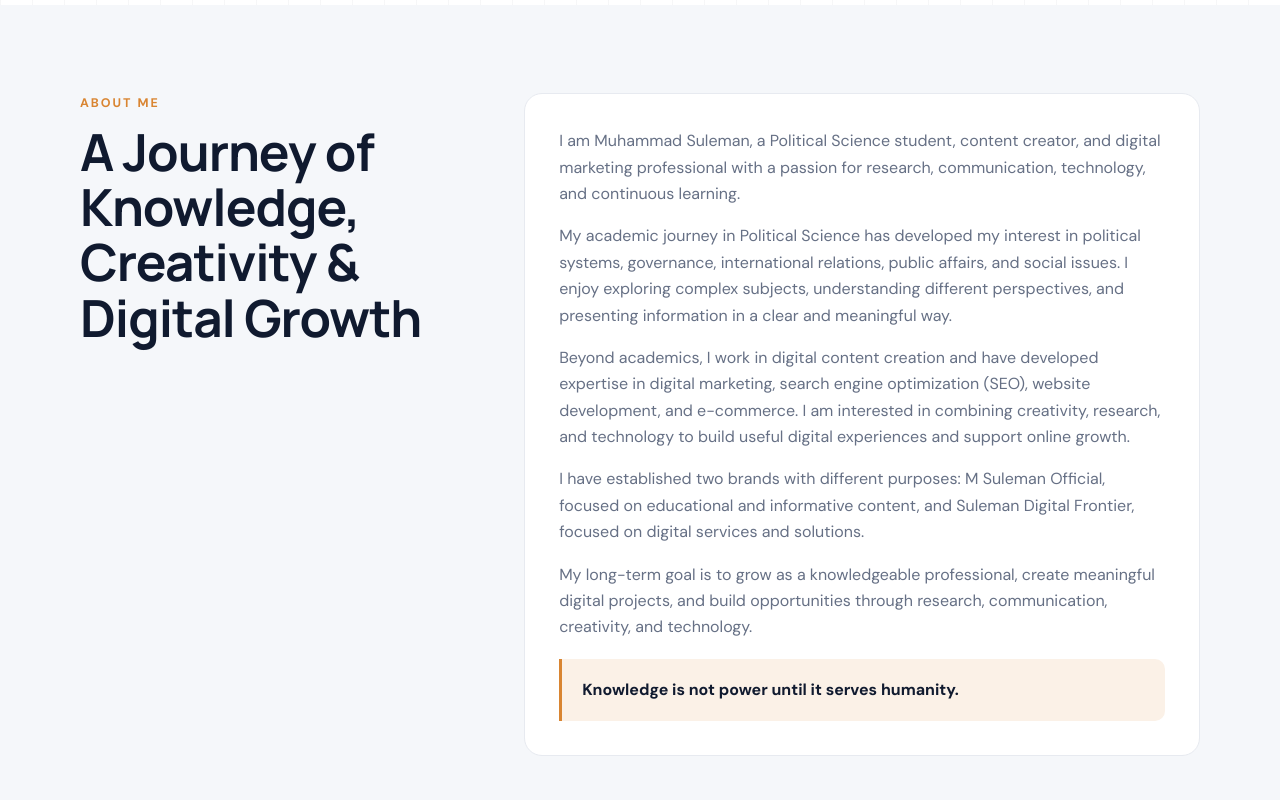
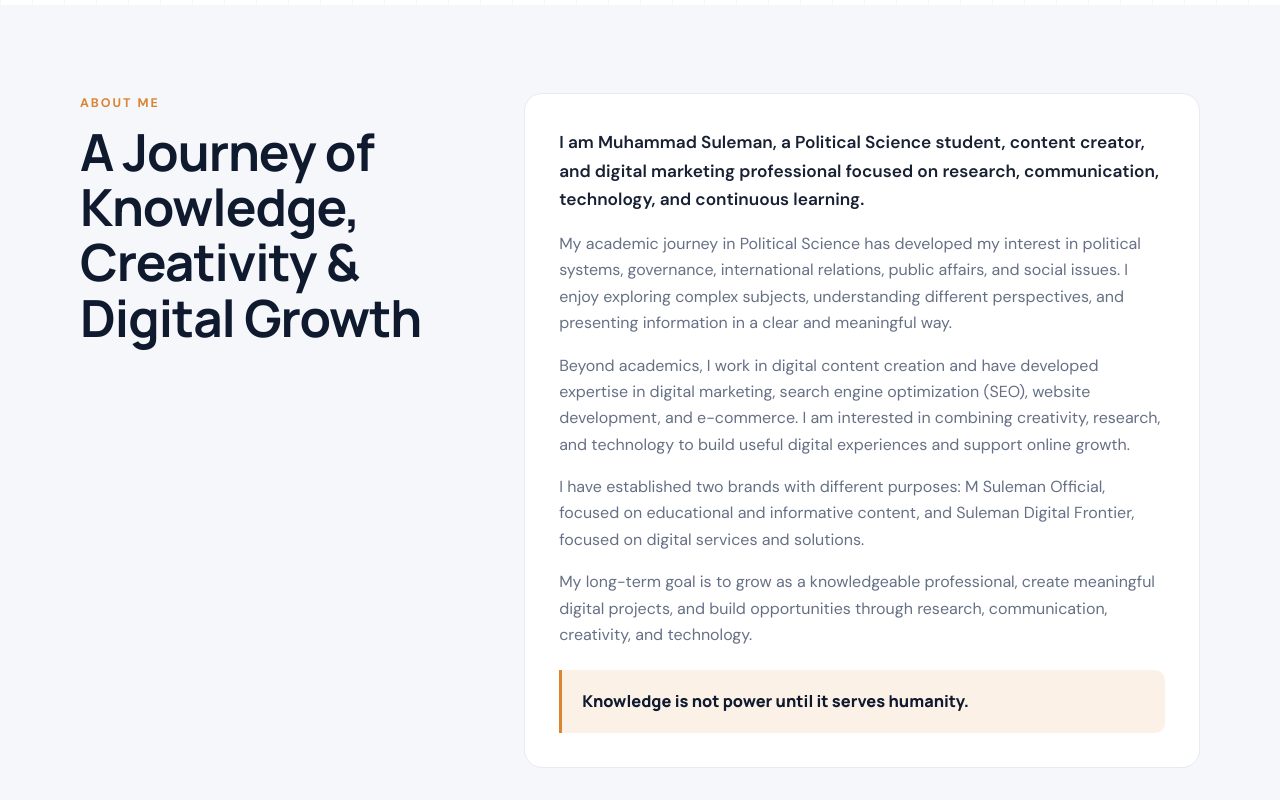
Before and after one commit to msulemanofficial07/M-Suleman-Official, a plain HTML site: page index.html in a window 1280 px wide. Shown: the part 820-1620 px from the top of the page. Drawn offline with Linux system fonts and the light colour scheme.

Commit message:
Update index.html

```diff
--- a/index.html
+++ b/index.html
@@ -306,6 +306,16 @@
       background: #fff;
     }
     .about-copy p { color: var(--muted); }
+    .about-intro {
+      color: var(--ink) !important;
+      font-size: 1.08rem;
+      font-weight: 600;
+    }
+    .about-copy .philosophy {
+      margin-top: 22px;
+      font-family: "Manrope", sans-serif;
+      font-size: 1.02rem;
+    }
     .about-copy p:last-of-type { margin-bottom: 18px; }
     .philosophy {
       margin: 0;
@@ -661,10 +671,8 @@
     <section class="hero" id="home">
       <div class="container hero-grid">
         <div>
-          <span class="hero-kicker">Personal portfolio</span>
           <h1>Muhammad Suleman</h1>
           <p class="hero-role">Political Science Student | Content Creator | Digital Marketing Specialist</p>
-          <p class="hero-summary">I combine research, communication, and digital technologies to create meaningful content and practical solutions in marketing, SEO, website development, and e-commerce.</p>
           <div class="hero-actions">
             <a class="btn btn-primary" href="#skills">Explore my skills</a>
             <a class="btn btn-secondary" href="#brands">Explore my brands</a>
@@ -694,7 +702,7 @@
           <h2>A Journey of Knowledge, Creativity &amp; Digital Growth</h2>
         </header>
         <article class="about-copy">
-          <p>I am Muhammad Suleman, a Political Science student, content creator, and digital marketing professional with a passion for research, communication, technology, and continuous learning.</p>
+          <p class="about-intro">I am Muhammad Suleman, a Political Science student, content creator, and digital marketing professional focused on research, communication, technology, and continuous learning.</p>
           <p>My academic journey in Political Science has developed my interest in political systems, governance, international relations, public affairs, and social issues. I enjoy exploring complex subjects, understanding different perspectives, and presenting information in a clear and meaningful way.</p>
           <p>Beyond academics, I work in digital content creation and have developed expertise in digital marketing, search engine optimization (SEO), website development, and e-commerce. I am interested in combining creativity, research, and technology to build useful digital experiences and support online growth.</p>
           <p>I have established two brands with different purposes: M Suleman Official, focused on educational and informative content, and Suleman Digital Frontier, focused on digital services and solutions.</p>
@@ -831,6 +839,7 @@
           <article class="platform-card"><div class="platform-icon">IG</div><h3>Instagram</h3><p>@m.suleman_official</p><a href="https://www.instagram.com/m.suleman_official?stkn=MXZ5eG92YnV6bjBvMQ==" target="_blank" rel="noopener noreferrer">View Instagram →</a></article>
           <article class="platform-card"><div class="platform-icon">IN</div><h3>LinkedIn</h3><p>Professional profile</p><a href="https://www.linkedin.com/in/muhammad-suleman-7b7760407/" target="_blank" rel="noopener noreferrer">Connect →</a></article>
           <article class="platform-card"><div class="platform-icon">FW</div><h3>Fiverr</h3><p>Freelance profile</p><a href="https://www.fiverr.com/msuleman_01" target="_blank" rel="noopener noreferrer">Hire Me →</a></article>
+          <article class="platform-card"><div class="platform-icon">UP</div><h3>Upwork</h3><p>Freelance profile</p><a href="https://www.upwork.com/freelancers/~01abecd38e7a0fdbaf" target="_blank" rel="noopener noreferrer">View Profile →</a></article>
         </div>
       </div>
     </section>
```
